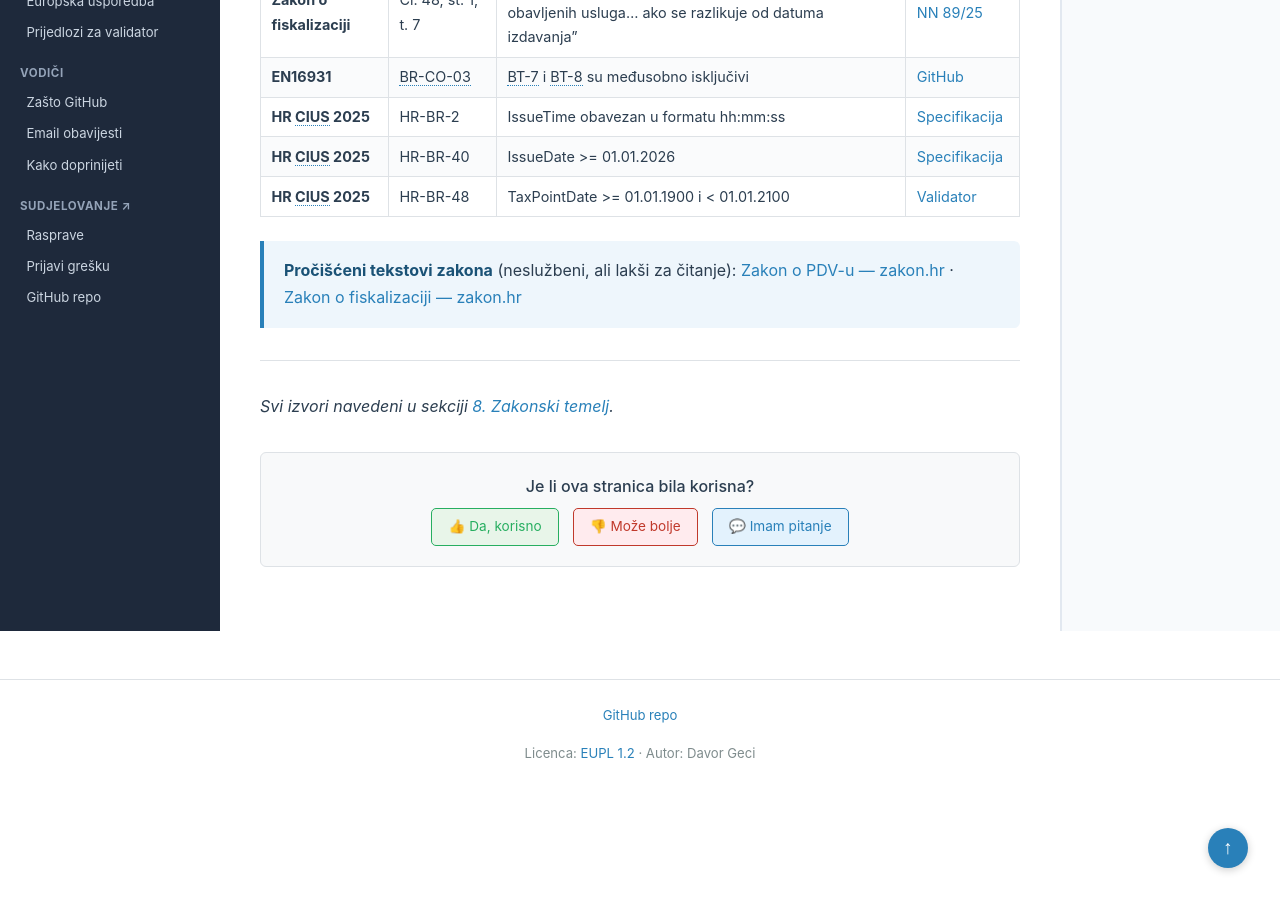
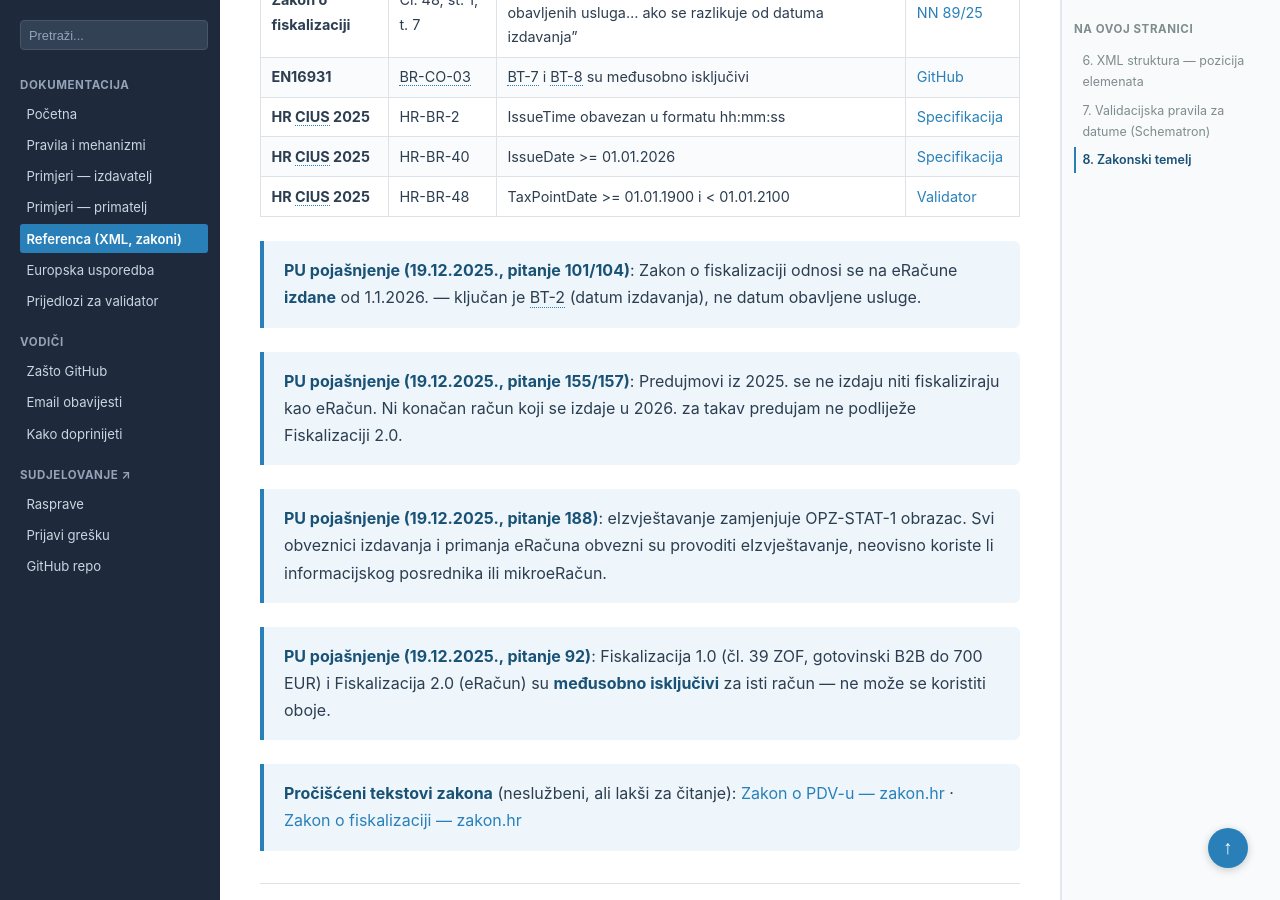
Before and after one commit to dageci/eracun-fiskalizacija-datumi, a Jekyll site: the page built from docs/referenca.md, in a window 1280 px wide and 900 px high, scrolled down 3149 px. Built offline with Jekyll 4.4.1, drawn with Linux system fonts in a browser that asks for light colours; some of the changed text lies outside the part shown.

Commit message:
PU pojašnjenja iz webinara 19.12.2025. dodana u dokumentaciju
10 službenih izjava Porezne uprave ugrađeno u 4 stranice:
- primjeri-izdavatelj: predujam rok (pit. 222), 2025→2026 prijelaz
  (pit. 155/157, 101/104)
- primjeri-primatelj: fiskalizacija zaprimanja 5 dana (pit. 17)
- referenca: eIzvještavanje zamjenjuje OPZ-STAT-1 (pit. 188),
  F1/F2 međusobno isključivi (pit. 92)
- pravila: eIzvještavanje za SVE obveznike (pit. 188)

```diff
--- a/docs/referenca.md
+++ b/docs/referenca.md
@@ -90,6 +90,14 @@
 | **HR CIUS 2025** | HR-BR-40 | IssueDate >= 01.01.2026 | <a href="https://porezna.gov.hr/fiskalizacija/api/dokumenti/196" target="_blank">Specifikacija</a> |
 | **HR CIUS 2025** | HR-BR-48 | TaxPointDate >= 01.01.1900 i < 01.01.2100 | <a href="https://porezna.gov.hr/fiskalizacija/api/dokumenti/197" target="_blank">Validator</a> |
 
+> **PU pojašnjenje (19.12.2025., pitanje 101/104)**: Zakon o fiskalizaciji odnosi se na eRačune **izdane** od 1.1.2026. — ključan je BT-2 (datum izdavanja), ne datum obavljene usluge.
+
+> **PU pojašnjenje (19.12.2025., pitanje 155/157)**: Predujmovi iz 2025. se ne izdaju niti fiskaliziraju kao eRačun. Ni konačan račun koji se izdaje u 2026. za takav predujam ne podliježe Fiskalizaciji 2.0.
+
+> **PU pojašnjenje (19.12.2025., pitanje 188)**: eIzvještavanje zamjenjuje OPZ-STAT-1 obrazac. Svi obveznici izdavanja i primanja eRačuna obvezni su provoditi eIzvještavanje, neovisno koriste li informacijskog posrednika ili mikroeRačun.
+
+> **PU pojašnjenje (19.12.2025., pitanje 92)**: Fiskalizacija 1.0 (čl. 39 ZOF, gotovinski B2B do 700 EUR) i Fiskalizacija 2.0 (eRačun) su **međusobno isključivi** za isti račun — ne može se koristiti oboje.
+
 > **Pročišćeni tekstovi zakona** (neslužbeni, ali lakši za čitanje):
 > <a href="https://www.zakon.hr/z/1455/zakon-o-porezu-na-dodanu-vrijednost" target="_blank">Zakon o PDV-u — zakon.hr</a> ·
 > <a href="https://www.zakon.hr/z/3960/zakon-o-fiskalizaciji" target="_blank">Zakon o fiskalizaciji — zakon.hr</a>
```
Also changed, not shown: docs/pravila.md (+2 -0 lines), docs/primjeri-izdavatelj.md (+10 -0 lines), docs/primjeri-primatelj.md (+2 -0 lines).
